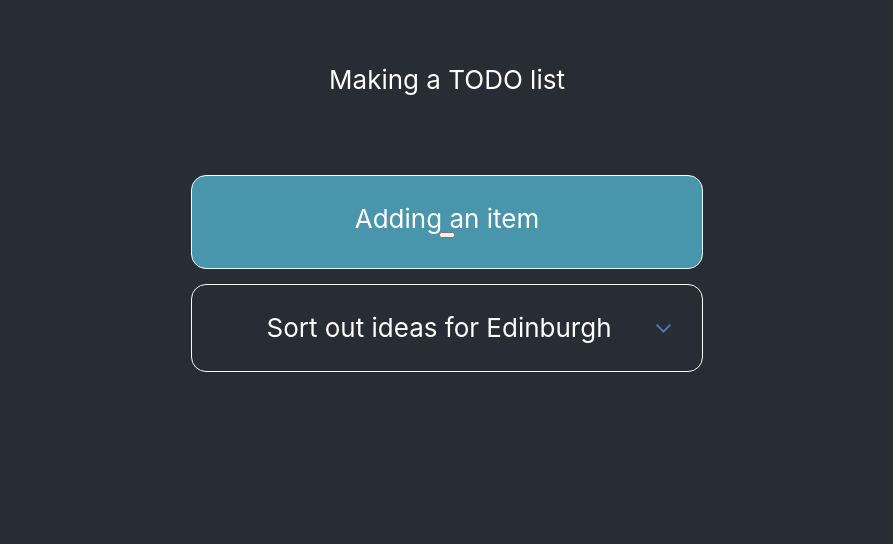
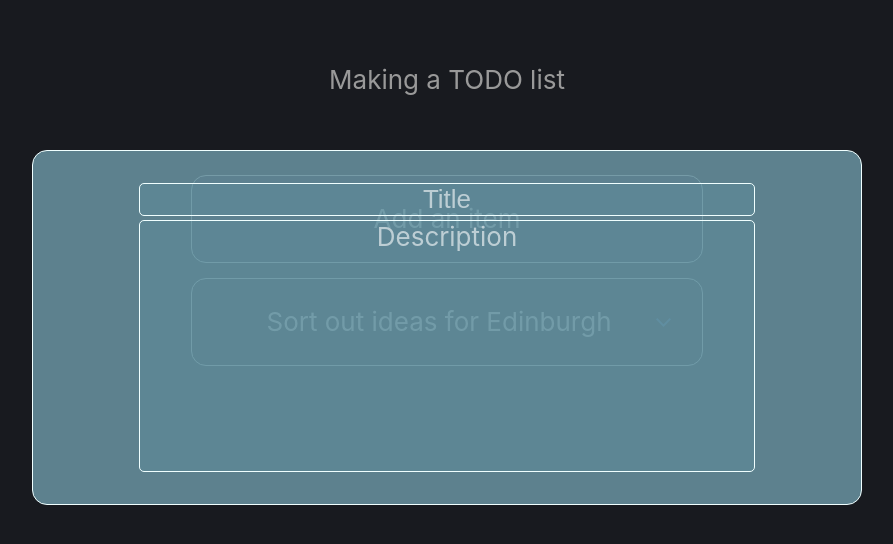
Before and after one commit to CDuncan95/ts-prac, a React (Create React App) app: page / in a window 1280 px wide. Both pictures are taken after a click on the item "Add an item". Shown: the top 544 px of the page, without its empty margins (193-1086 px from the left). Built offline with nearby package versions, Linux system fonts and the light colour scheme.

Commit message:
Add a modal popup for new items

```diff
--- a/src/App.tsx
+++ b/src/App.tsx
@@ -2,6 +2,7 @@ import React, { Component, ReactElement } from 'react';
 import { ListApi, APIListItem } from './apis/temp'
 import ItemList from './components/ItemList'
 import './App.css';
+import { AddItemPopup } from './components/AddItemPopup';
 
 interface AppProps {
 
@@ -41,9 +42,14 @@ class App extends Component<AppProps, AppState> {
             (<ItemList
               listItems={this.state.data || []}
               cb_beginAddItem={this.beginAddItem}
-              cb_addItem={this.addItem}
-              addingItem={!!this.state.addingItem}
-            ></ItemList>)
+              cb_addItem={this.addItem}/>)
+          }
+          { this.state.addingItem ?
+            (<AddItemPopup
+              cb_closePopup={this.closeAddItemPopup}
+              cb_addNewItem={this.addItem}
+              />) :
+            ""
           }
         </main>
       </div>
@@ -52,6 +58,10 @@ class App extends Component<AppProps, AppState> {
 
   public beginAddItem = (): void => {
     this.setState({addingItem: true});
+  }
+
+  public closeAddItemPopup = (): void => {
+    this.setState({addingItem: false});
   }
 
   public addItem = (newItem: APIListItem): void => {
--- /dev/null
+++ b/src/components/AddItemPopup.css
@@ -0,0 +1,42 @@
+textarea {
+    opacity: 1;
+    font-family: -apple-system, BlinkMacSystemFont, 'Segoe UI', 'Roboto', 'Oxygen',
+    'Ubuntu', 'Cantarell', 'Fira Sans', 'Droid Sans', 'Helvetica Neue',
+    sans-serif;
+    resize: none;
+}
+
+.add-item-popup {
+    border-style: solid;
+    border-color: azure;
+    border-width: 1px;
+    padding: 30px;
+    border-radius: 15px;
+    /* width: 60%; */
+    display: flex;
+    flex-direction: column;
+    align-items: center;
+    justify-content: center;
+}
+
+.add-item-entry {
+    text-align: center;
+    width: 80%;
+    border: 1px;
+    border-style: solid;
+    border-color: azure;
+    border-radius: 5px;
+    margin: 2px 0;
+    padding: 0;
+    background-color: rgba(98,153,170,0.2);
+    color: white;
+    font-size: 100%;
+}
+
+.add-item-entry::placeholder {
+    color: rgba(255, 255, 255, 0.6);
+}
+
+textarea.add-item-entry {
+    height: 250px;
+}
--- /dev/null
+++ b/src/components/AddItemPopup.tsx
@@ -0,0 +1,52 @@
+import React, { ReactElement, useState, useEffect } from 'react'
+import '../resources/modal.css'
+import './AddItemPopup.css';
+import { APIListItem } from '../apis/temp';
+
+interface AddItemPopupProps {
+    cb_closePopup() : void,
+    cb_addNewItem(newItem: APIListItem) : void
+};
+
+// interface AddItemPopupState {
+
+// };
+
+export function AddItemPopup(props : AddItemPopupProps): ReactElement {
+    const [ currentTitle, setCurrentTitle ] = useState('');
+    const [ currentDescription, setCurrentDescription ] = useState('');
+
+    const keydownEvent = (ev : any) => {
+        if (ev.code.toUpperCase() === 'ESCAPE') {
+            console.log('escape pressed');
+        }
+    }
+
+    useEffect(() => {
+        document.addEventListener('keydown', keydownEvent);
+        return function cleanup() {
+            document.removeEventListener('keydown', keydownEvent);
+        };
+    });
+
+    return (
+        <div className='modal'>
+            <div className='modal-content add-item-popup'>
+                <input
+                    className='add-item-entry'
+                    type='text'
+                    placeholder='Title'
+                    value={currentTitle}
+                    onChange={({target : { value }}) => setCurrentTitle(value)}
+                    />
+                <textarea
+                    className='add-item-entry'
+                    placeholder='Description'
+                    value={currentDescription}
+                    onChange={({target : { value }}) => setCurrentDescription(value)}
+
+                    ></textarea>
+            </div>
+        </div>
+    );
+}
--- a/src/components/ItemList.tsx
+++ b/src/components/ItemList.tsx
@@ -7,17 +7,14 @@ import './ItemList.css';
 interface ItemListProps {
     listItems : Array<APIListItem>,
     cb_beginAddItem() : void,
-    cb_addItem(newItem: APIListItem) : void,
-    addingItem : Boolean
+    cb_addItem(newItem: APIListItem) : void
 };
 
 export function ItemList(props : ItemListProps): ReactElement {
     return (
         <ul className='ItemList'>
             {[
-                props.addingItem ?
-                    (<AddItemEntries key={-1} cb_addItem={props.cb_addItem}></AddItemEntries>)
-                  : (<AddItemButton key={-1} cb_beginAddItem={props.cb_beginAddItem} ></AddItemButton>),
+                (<AddItemButton key={-1} cb_beginAddItem={props.cb_beginAddItem} ></AddItemButton>),
                 ...props.listItems.map((listItem : APIListItem, index ) => {
                     return (<ListItem data={listItem} index={index} key={index} ></ListItem>);
             })]}
@@ -96,7 +93,7 @@ class AddItemEntries extends Component<AddItemEntriesProps> {
                 className='ListItem AddItemEntries'
             >
                 <p>Adding an item</p>
-                <button onClick={this.addNewItem}></button>
+                {/* <button onClick={this.addNewItem}></button> */}
             </li>
         )
     }
--- /dev/null
+++ b/src/resources/modal.css
@@ -0,0 +1,20 @@
+.modal {
+    position: fixed; /* Stay in place */
+    z-index: 1; /* Sit on top */
+    left: 0;
+    top: 0;
+    width: 100%; /* Full width */
+    height: 100%; /* Full height */
+    overflow: auto; /* Enable scroll if needed */
+    background-color: rgb(0,0,0); /* Fallback color */
+    background-color: rgba(0,0,0,0.4); /* Black w/ opacity */
+  }
+
+  /* Modal Content/Box */
+  .modal-content {
+    background-color: rgba(110, 156, 170, 0.8);
+    margin: 150px auto 0 auto; /* 15% from the top and centered */
+    padding: 20px;
+    border: 1px solid #888;
+    width: 60%; /* Could be more or less, depending on screen size */
+  }
```
